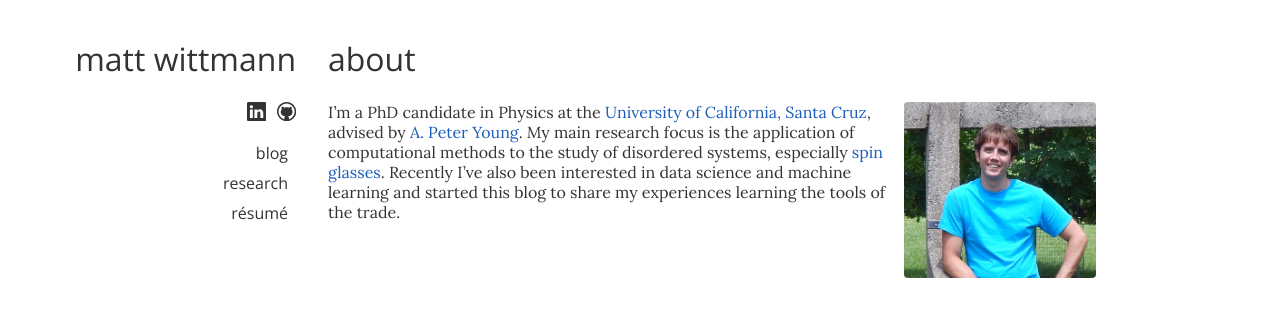
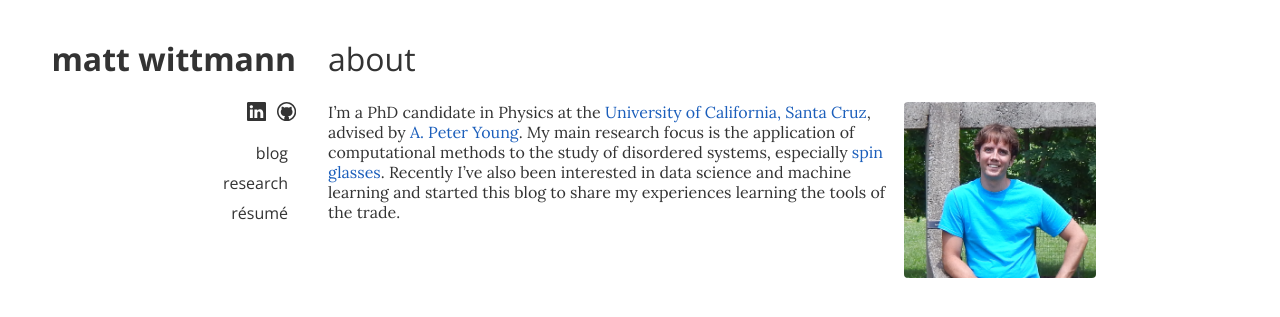
Before and after one commit to mcwitt/mcwitt.github.io, a Jekyll site: the page built from index.md, in a window 1280 px wide. Shown: the top 317 px of the page. Built offline with Jekyll 4.4.1, drawn with Linux system fonts in a browser that asks for light colours.

Commit message:
Use nicer fonts.

```diff
--- a/_includes/head.html
+++ b/_includes/head.html
@@ -5,10 +5,7 @@
     <meta name="viewport" content="width=device-width">
     <meta name="description" content="{{ site.description }}">
     <link rel="canonical" href="{{ page.url | replace:"index.html","" | prepend: site.baseurl | prepend: site.url }}">
-
-    <link href="http://fonts.googleapis.com/css?family=Open+Sans:300,400" rel="stylesheet" type="text/css">
-    <link href="http://fonts.googleapis.com/css?family=Lora:400,400italic,800" rel="stylesheet" type="text/css">
-
+    <link href='http://fonts.googleapis.com/css?family=Lora:400,700,400italic,700italic|Open+Sans:700,300,400' rel='stylesheet' type='text/css'>
     <link rel="stylesheet" type="text/css" href="/css/pure-min.css">
     <link rel="stylesheet" type="text/css" href="/css/grids-responsive-min.css">
     <link rel="stylesheet" type="text/css" href="/css/syntax.css">
--- a/css/styles.sass
+++ b/css/styles.sass
@@ -13,7 +13,8 @@ body
   font-size: 16px
 
 h1, h2, h3, h4
-  font-weight: 300
+  font-family: $sans
+  font-weight: lighter
   text-transform: lowercase
 
 a
@@ -28,8 +29,7 @@ a
 #header
   text-align: left
   h1
-    font-weight: 400
-
+    font-weight: bold
   a
     color: $fg
 
@@ -41,21 +41,9 @@ a
     li
       margin: 0.5em
 
-#page-header
-  h1
-    font-weight: 300
-
 .content
   max-width: 48em
   font-family: $serif
-
-  h1
-    font-size: 24px
-  h2
-    font-size: 18px
-
-  h1, h2, h3, h4
-    font-family: $sans
 
 figure
   float: none
@@ -71,7 +59,7 @@ figure
 
 .post-list
   .post-date
-    color: $fglite
+    font-style: italic
     text-align: right
     padding: 0.25em 1em
   .post-link
```
